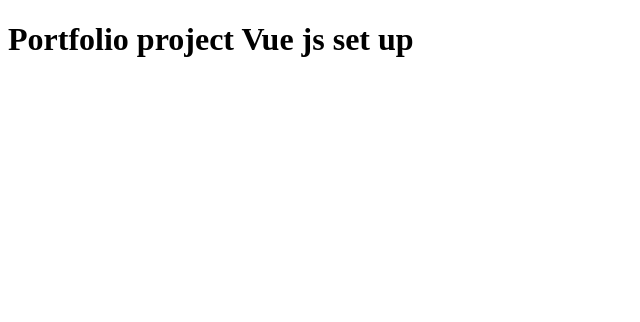
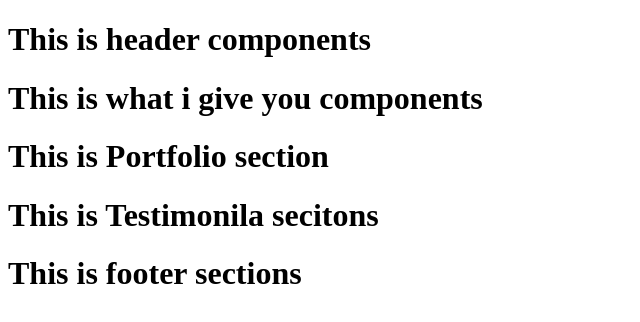
Before and after one commit to RezwanFaruque/my-portfolio, a Vue app: page / in a window 1280 px wide. Shown: the top 322 px of the page, without its empty margins (0-640 px from the left). Built offline with nearby package versions, Linux system fonts and the light colour scheme.

Commit message:
app bootstraping for components

```diff
--- a/src/App.vue
+++ b/src/App.vue
@@ -1,17 +1,31 @@
 <template>
   <div id="app">
 
-    <h1>Portfolio project Vue js set up</h1>
+     <HeaderComponent></HeaderComponent>
+     <WhatGiveYou></WhatGiveYou>
+     <Portfolio></Portfolio>
+     <Testimonial></Testimonial>
+     <Footer></Footer>
 
   </div>
 </template>
 
 <script>
 
+import HeaderComponent from './components/Header';
+import WhatGiveYou from './components/WhatGiveYou';
+import Portfolio from './components/Portfolio';
+import Testimonial from './components/Testimonial';
+import Footer from './components/Footer';
 
 export default {
   name: 'App',
   components: {
+    HeaderComponent,
+    WhatGiveYou,
+    Portfolio,
+    Testimonial,
+    Footer,
 
   }
 }
--- /dev/null
+++ b/src/components/Footer.vue
@@ -0,0 +1,11 @@
+<template>
+  <div>
+      <h1>This is footer sections</h1>
+  </div>
+</template>
+
+<script>
+export default {
+    name: 'Footer'
+}
+</script>
--- /dev/null
+++ b/src/components/Header.vue
@@ -0,0 +1,14 @@
+<template>
+
+  <div>
+      <h1>This is header components</h1>
+  </div>
+
+</template>
+
+<script>
+export default {
+    name: 'HeaderComponent',
+
+}
+</script>
--- /dev/null
+++ b/src/components/Portfolio.vue
@@ -0,0 +1,12 @@
+<template>
+  <div>
+      <h1>This is Portfolio section</h1>
+  </div>
+</template>
+
+<script>
+export default {
+    name: 'Portfolio',
+
+}
+</script>
--- /dev/null
+++ b/src/components/Testimonial.vue
@@ -0,0 +1,11 @@
+<template>
+  <div>
+      <h1>This is Testimonila secitons</h1>
+  </div>
+</template>
+
+<script>
+export default {
+    name: 'Testimonial',
+}
+</script>
--- /dev/null
+++ b/src/components/WhatGiveYou.vue
@@ -0,0 +1,12 @@
+<template>
+  <div>
+      <h1>This is what i give you components</h1>
+  </div>
+</template>
+
+<script>
+export default {
+    name: 'WhatGiveYou',
+
+}
+</script>
```
